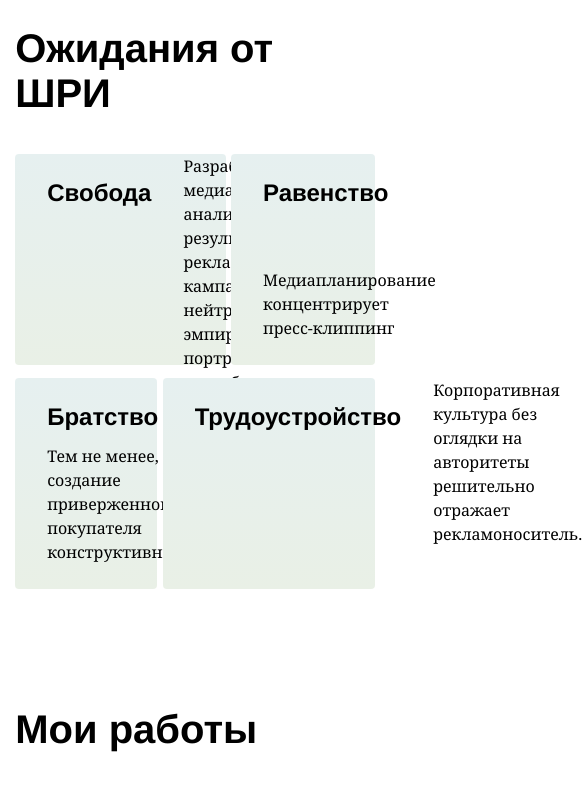
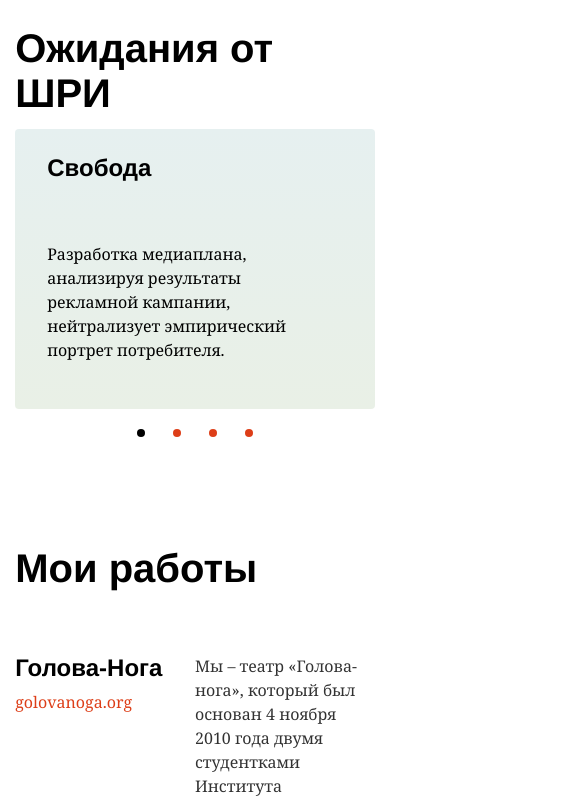
Before and after one commit to dziaineka/Portfolio-yandex-task, a plain HTML site: page index.html in a window 390 px wide. Shown: the part 1080-1882 px from the top of the page, 585 px wide, since content can reach past the window. Drawn offline with Linux system fonts and the light colour scheme.

Commit message:
slider on small displays

```diff
--- a/css/768.css
+++ b/css/768.css
@@ -94,16 +94,28 @@
         color: #000000;
         font-size: 40px;
     }
+    .sliderCheckExp,
+    .sliderLabelExp {
+        display: none;
+    }
+    .worksContainer {
+        margin-top: 63px;
+        position: inherit;
+    }
+    .work {
+        display: flex;
+        flex-flow: column nowrap;
+        align-items: center;
+        height: 100%;
+        margin-bottom: 64px;
+    }
+    @media screen and (min-width:741px) {
         .blocksContainer {
             margin-top: 38px;
             position: relative;
-        display: inline-flex;
+            display: flex;
             flex-flow: row wrap;
             height: 448px;
-    }
-    .sliderCheckExp,
-    .sliderLabelExp {
-        display: none;
         }
         .block {
             background-image: linear-gradient(-180deg, #E6F0F0 0%, #E9F0E6 100%);
@@ -114,6 +126,7 @@
             flex-flow: column wrap;
             align-items: left;
             justify-content: space-between;
+            min-width: 260px;
         }
         .blockName {
             font-family: Helvetica;
@@ -131,6 +144,7 @@
             padding-right: 75px;
             margin-bottom: 25px;
             margin-left: 32px;
+            min-width: 250px;
         }
         #b1 {
             width: 58.5%;
@@ -146,16 +160,79 @@
         #b4 {
             width: 59%;
         }
-    .worksContainer {
-        margin-top: 63px;
+    }
+    @media screen and (max-width:740px) {
+        /*--------EXPECTATIONS-SLIDER----------*/
+        .blocksContainer {
+            margin-top: 13px;
+            position: relative;
+            width: 100%;
+            text-align: center;
+        }
+        .sliderCheckExp {
+            position: absolute;
+            clip: rect(0 0 0 0);
+            overflow: hidden;
+        }
+        .block {
+            background-image: linear-gradient(-180deg, #E6F0F0 0%, #E9F0E6 100%);
+            border-radius: 4px;
+            display: flex;
+            flex-flow: column wrap;
+            align-items: left;
+            justify-content: space-between;
+            position: absolute;
+            top: 0;
+            left: 0;
+            width: 100%;
+            height: 280px;
+        }
+        .sliderLabelExp {
             position: inherit;
+            margin-top: 300px;
+            overflow: hidden;
+            display: inline-block;
+            margin-left: 12px;
+            margin-right: 12px;
+            width: 8px;
+            height: 8px;
+            background: #DD3E18;
+            border-radius: 50%;
+            text-indent: -9999px;
+            cursor: pointer;
         }
-    .work {
-        display: flex;
-        flex-flow: column nowrap;
-        align-items: center;
-        height: 100%;
-        margin-bottom: 64px;
+        /* Display */
+        .block {
+            display: none;
+        }
+        .sliderCheckExp:checked+.sliderLabelExp+.block {
+            display: block;
+        }
+        /* Current */
+        .sliderCheckExp:checked+.sliderLabelExp {
+            background: #000000;
+        }
+        .blockName {
+            font-family: Helvetica;
+            font-weight: bold;
+            color: #000000;
+            font-size: 24px;
+            margin-top: 25px;
+            margin-left: 32px;
+            text-align: left;
+        }
+        .blockText {
+            font-family: Georgia;
+            font-size: 16px;
+            color: #000000;
+            line-height: 24px;
+            padding-right: 75px;
+            margin-top: 60px;
+            margin-bottom: 25px;
+            margin-left: 32px;
+            text-align: left;
+        }
+        /*------------------*/
     }
     /*------------------*/
     .slider {
@@ -273,7 +350,7 @@
         color: #000000;
         line-height: 24px;
         display: flex;
-        flex-flow: row nowrap;
+        flex-flow: row wrap;
         justify-content: space-between;
         width: 100%;
     }
@@ -289,6 +366,9 @@
     }
     .linksTitle {
         display: none;
+    }
+    .linksContainer {
+        width: 45%;
     }
     .contactFields {
         display: inline-flex;
@@ -369,7 +449,6 @@
         flex-flow: column;
         align-items: left;
         position: relative;
-        right: 100%;
     }
     .square {
         height: 20px;
```
Lines whose indentation alone changed are shown as unchanged.
